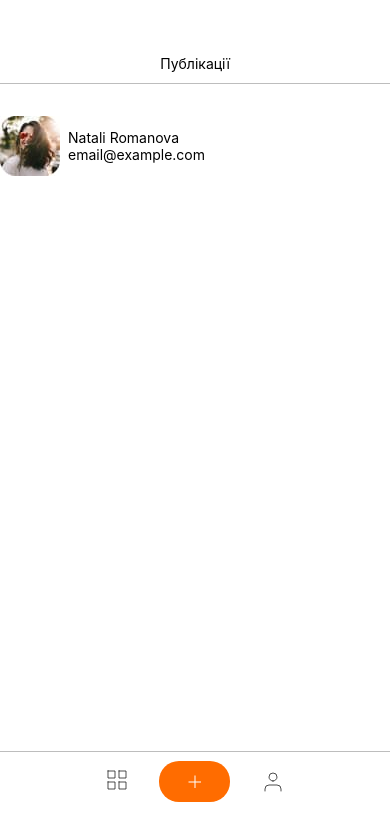
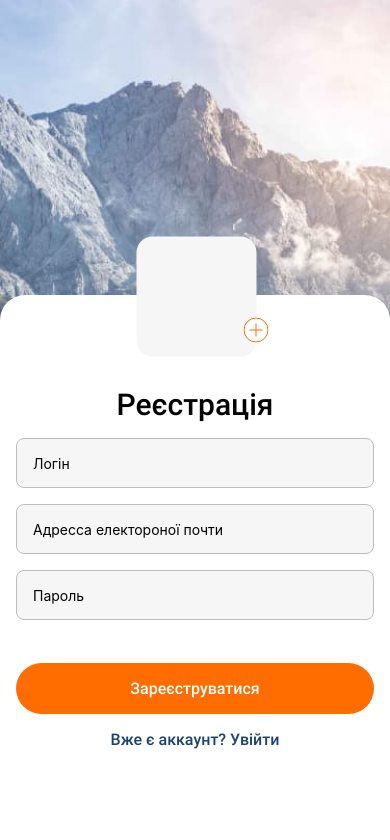
Before and after one commit to YaroslavRebrina/AwsomeProject, a React Native app: screen / in a window 390 px wide. Shown: the top 840 px of the page. Built offline with nearby package versions, Linux system fonts and the light colour scheme.

Commit message:
fix: keyboard fixed

```diff
--- a/App.js
+++ b/App.js
@@ -15,9 +15,9 @@ export default function App() {
 
   return (
     <>
-      {/* <RegistrationPage /> */}
-      {/* <LoginPage /> */}
-      <PostsScreen />
+      <RegistrationPage />
+      {/* <LoginPage />
+      <PostsScreen /> */}
     </>
   );
 }
--- a/package.json
+++ b/package.json
@@ -10,13 +10,14 @@
   },
   "dependencies": {
     "expo": "~48.0.15",
+    "expo-font": "~11.1.1",
     "expo-status-bar": "~1.4.4",
     "formik": "^2.4.0",
     "react": "18.2.0",
     "react-native": "0.71.8",
+    "react-native-keyboard-aware-scroll-view": "^0.9.5",
     "react-native-svg": "13.4.0",
-    "react-native-svg-transformer": "^1.0.0",
-    "expo-font": "~11.1.1"
+    "react-native-svg-transformer": "^1.0.0"
   },
   "devDependencies": {
     "@babel/core": "^7.20.0"
--- a/src/components/RegistrationPage/RegristrationPage.jsx
+++ b/src/components/RegistrationPage/RegristrationPage.jsx
@@ -3,6 +3,7 @@ import {
   ImageBackground,
   Keyboard,
   KeyboardAvoidingView,
+  Platform,
   Pressable,
   StyleSheet,
   Text,
@@ -26,7 +27,11 @@ export const RegistrationPage = () => {
             <Add style={styles.svg} />
           </View>
           <Text style={styles.registrationText}>Реєстрація</Text>
-          <View style={styles.formContainer}>
+          <KeyboardAvoidingView
+            style={styles.formContainer}
+            behavior={Platform.OS === "ios" ? "padding" : "height"}
+            keyboardVerticalOffset={120}
+          >
             <TextInput style={styles.input} placeholder="Логін" />
             <TextInput
               style={styles.input}
@@ -37,7 +42,7 @@ export const RegistrationPage = () => {
             <Pressable style={styles.button}>
               <Text style={styles.text}>Зареєструватися</Text>
             </Pressable>
-          </View>
+          </KeyboardAvoidingView>
           <Text style={styles.loginLink}>Вже є аккаунт? Увійти</Text>
         </View>
       </ImageBackground>
@@ -95,6 +100,9 @@ const styles = StyleSheet.create({
     height: "100%",
     width: "100%",
     justifyContent: "flex-end",
+    position: "absolute",
+    top: 0,
+    left: 0,
   },
 
   globalContainer: {
```
Also changed, not shown: 1 other file (tests, documents, lock files or other folders).
